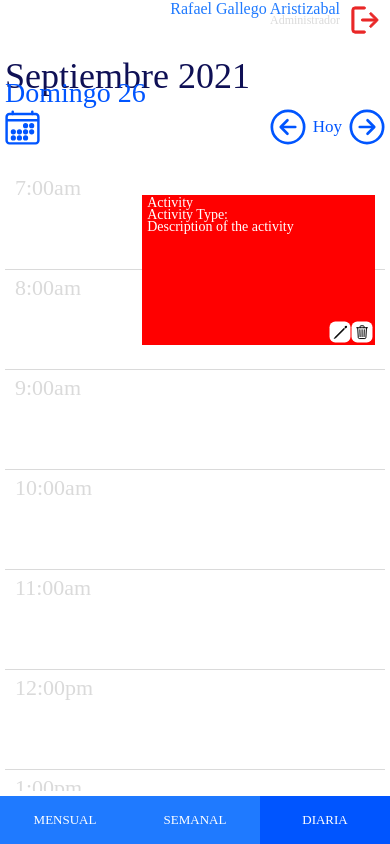
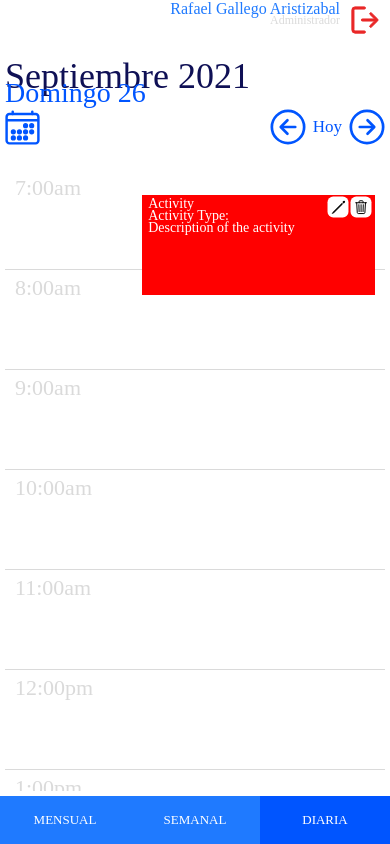
Before and after one commit to rafag0729/planner-mobile, a React Native app: screen /DailyScreen in a window 390 px wide. Built offline with nearby package versions, Linux system fonts and the light colour scheme.

Commit message:
SV - Polishing styles on Activity component

```diff
--- a/src/assets/icons/EditIcon.tsx
+++ b/src/assets/icons/EditIcon.tsx
@@ -1,5 +1,6 @@
 import Svg, { G, Path, Polygon, Rect, SvgProps } from "react-native-svg";
 import React from 'react';
+import { TouchableOpacity } from "react-native";
 
 
 
@@ -9,6 +10,9 @@ interface Props extends SvgProps{
 
 export const EditIcon = ({ size = 22 }: Props) => {
     return (
+        <TouchableOpacity
+            style={{ marginRight: 1}}
+            >
             <Svg id="SVGRoot" width={ `${size}px` } height={ `${size}px` } viewBox="0 0 21 21">
                 <G transform="matrix(.625 0 0 .625 -339.91 -226.41)">
                 <Rect x="544.65" y="363.06" width="32" height="32" rx="8.7575" ry="8.7575" fill="#fff"/>
@@ -18,5 +22,6 @@ export const EditIcon = ({ size = 22 }: Props) => {
                 </G>
                 </G>
             </Svg>
+        </TouchableOpacity>
     )
 }
--- a/src/components/Activity.tsx
+++ b/src/components/Activity.tsx
@@ -9,14 +9,14 @@ import { fontFamily } from '../styles/generalStyles';
 export const Activity = () => {
     return (
         <View style={ activityStyles.container } >
+            <View style={ activityStyles.actionsPosition }>
+                <EditIcon size={ 22 } />
+                <DeleteIcon size={ 22 } />
+            </View>
             <View style={{ flex: 1}}>
                 <Text style={{ ...activityStyles.textFormat, fontFamily: fontFamily.bold }}> Activity </Text>
                 <Text style={{ ...activityStyles.textFormat, fontFamily: fontFamily.bold }}> Activity Type: </Text>
                 <Text style={{ ...activityStyles.textFormat, fontFamily: fontFamily.regular }}> Description of the activity</Text>
-            </View>
-            <View style={{ flexDirection: 'row', justifyContent: 'flex-end'}}>
-                <EditIcon size={ 22 } />
-                <DeleteIcon size={ 22 } />
             </View>
         </View>
     )
@@ -25,16 +25,24 @@ export const Activity = () => {
 const activityStyles = StyleSheet.create({
     container: {
         backgroundColor: 'red',
-        height: 150,
+        height: 100,
         position: 'absolute',
         top: 25,
         right: 10,
         left: 10,
-        padding: 2
+        padding: 3
     },
     textFormat: {
         color: 'white',
         fontSize: 14,
         marginVertical: -2
-    }
+    },
+    actionsPosition: {
+        flexDirection: 'row',
+        justifyContent: 'flex-end',
+        position: 'absolute',
+        right: 3,
+        top: 1
+    },
+
 });
```
Lines whose indentation alone changed are shown as unchanged.
